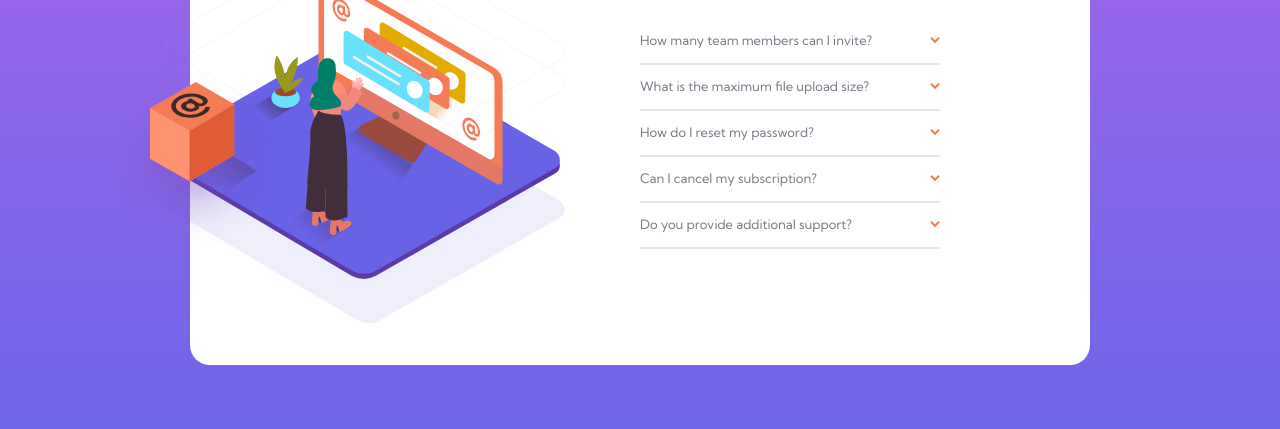
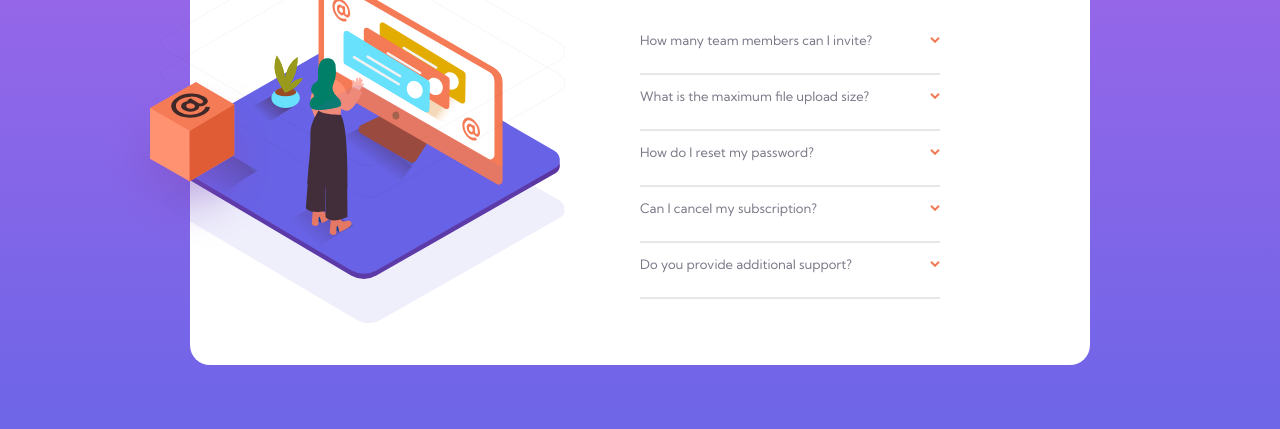
Before and after one commit to webzma/faq-accordion-card-main, a plain HTML site: page index.html in a window 1280 px wide. Shown: the part 275-704 px from the top of the page. Drawn offline with Linux system fonts and the light colour scheme.

```diff
--- a/css/styles.css
+++ b/css/styles.css
@@ -82,7 +82,7 @@
 .card {
   align-items: center;
   margin-bottom: 13px;
-  padding-bottom: 15px;
+  padding-bottom: 25px;
   border-bottom: 2px solid var(--light-grayish-blue);
 }
 
```
